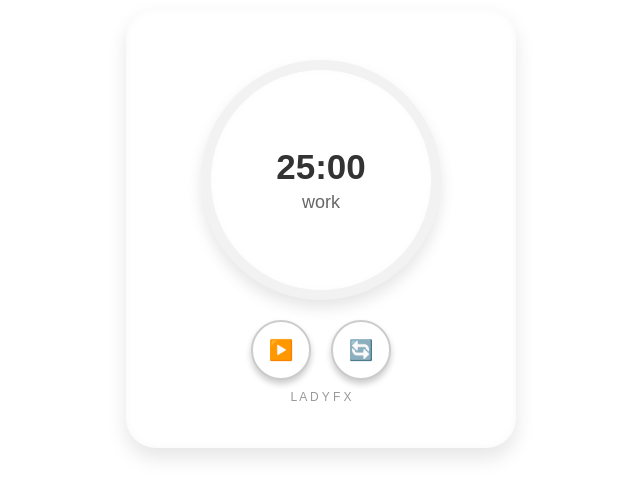
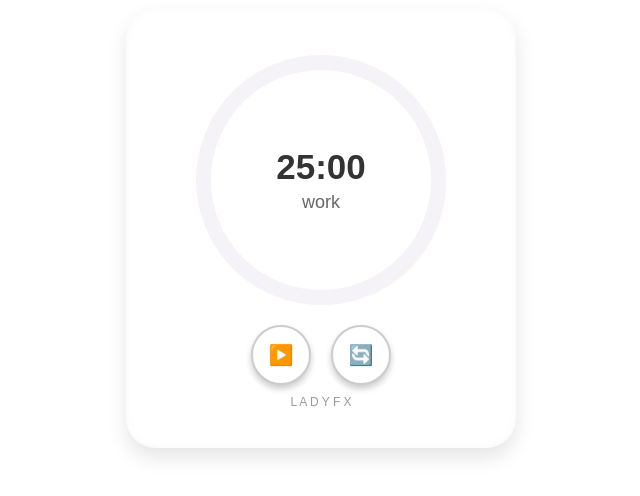
Before and after one commit to ladyfx/ladyfx-pomodoro, a plain HTML site: page index.html in a window 1280 px wide. Shown: the part 172-668 px from the top of the page, 319-959 px from the left. Drawn offline with Linux system fonts and the light colour scheme; a web font is replaced by a local one.

Commit message:
Update style.css

```diff
--- a/style.css
+++ b/style.css
@@ -29,15 +29,15 @@ body {
 .timer {
     width: 220px;
     height: 220px;
-    border: 10px solid #f2f2f2; /* Match the lighter gray outer ring */
+    border: 15px solid #F6F3F8;
     border-radius: 50%;
     margin: 20px auto;
     display: flex;
     justify-content: center;
     align-items: center;
-    background: #ffffff; /* Bright white for inner background */
-    box-shadow: 0 8px 15px rgba(0, 0, 0, 0.1), /* Match depth of outer shadow */
-                inset 0 0 8px rgba(0, 0, 0, 0.02); /* Subtle inner glow */
+    background: #ffffff;
+    box-shadow: 3px 3px 3px -5px rgba(0, 0, 0, 0.15);
+    position: relative;
 }
 
 
```
